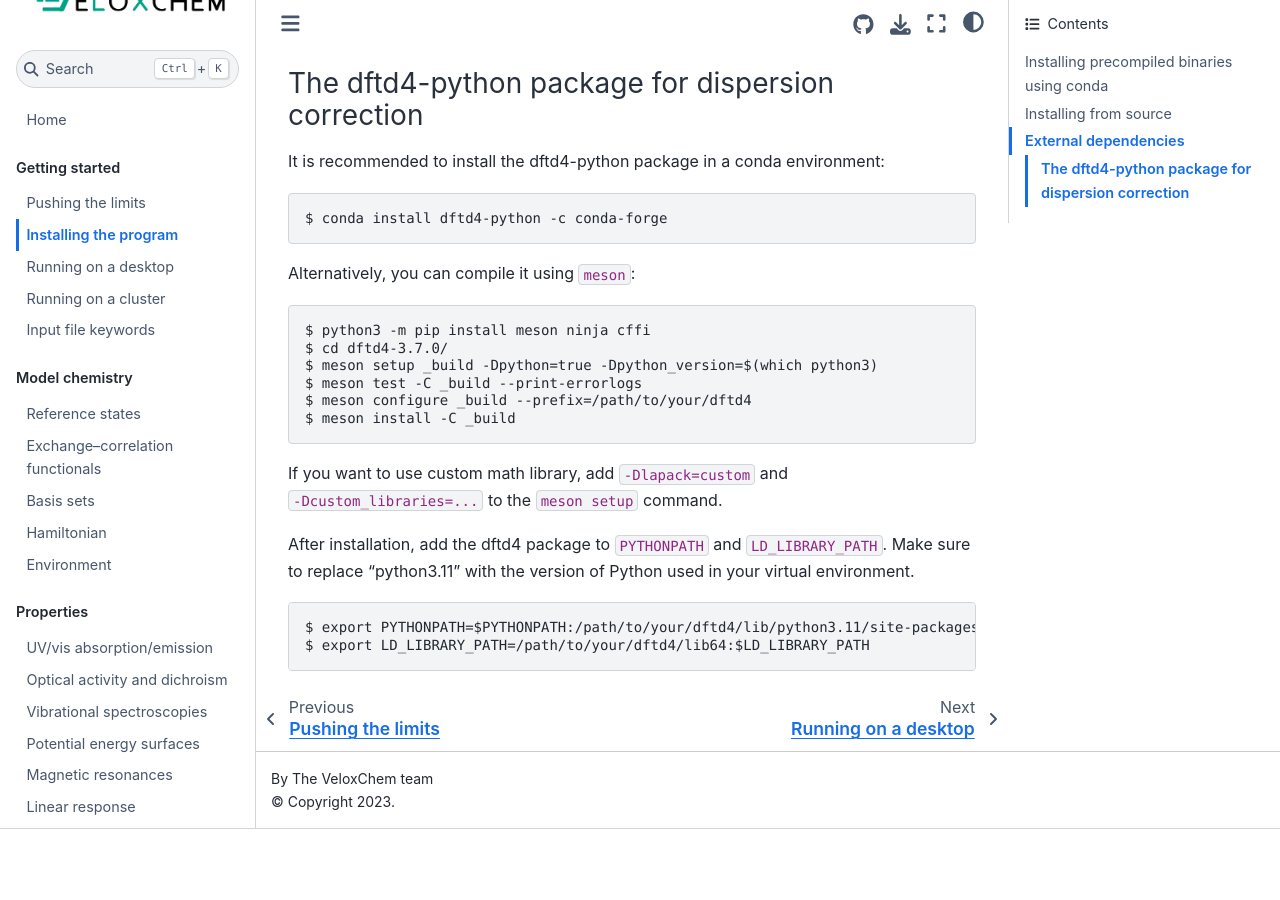
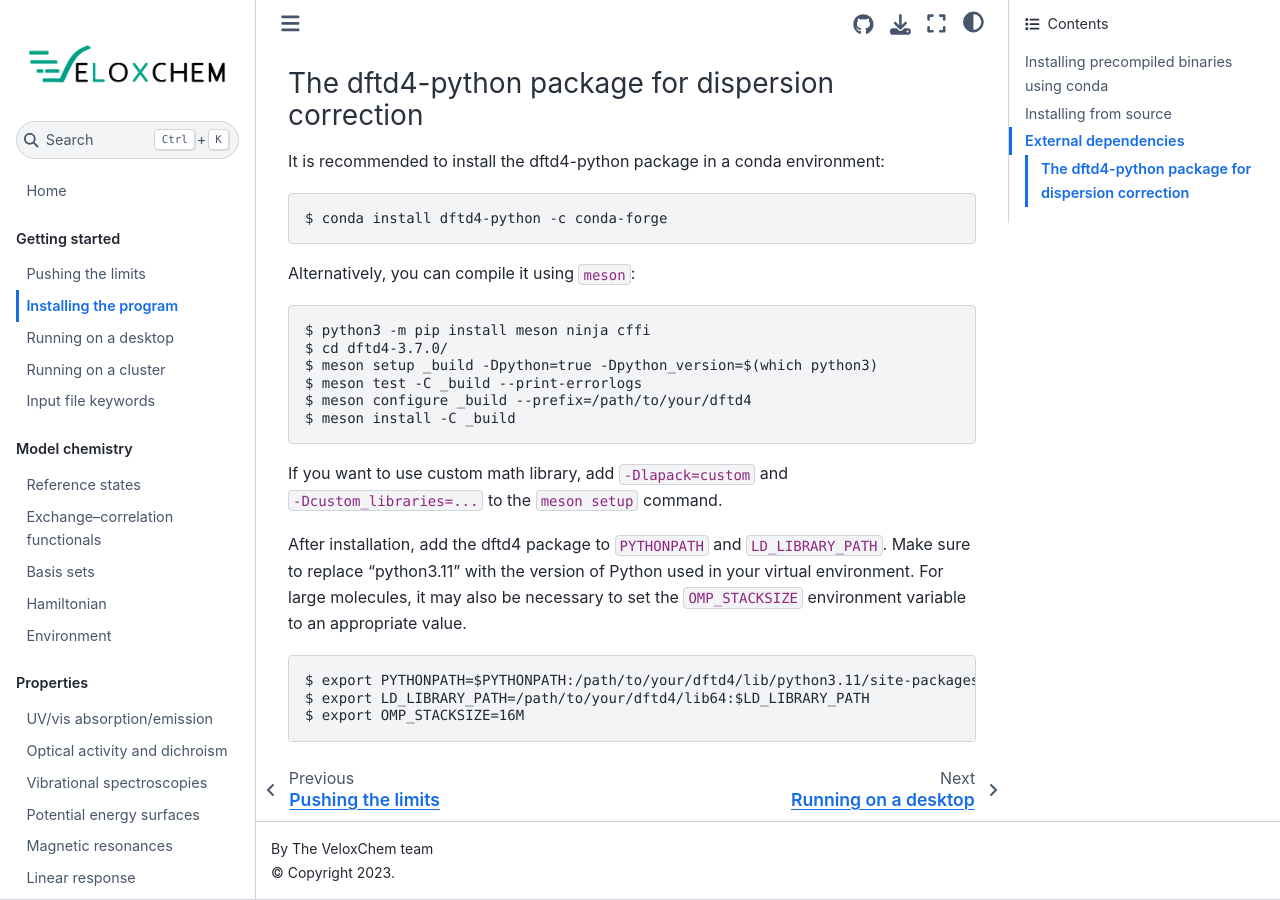
Before and after one commit to kthpanor/vlxman, a Jupyter Book: the page built from docs/installation.md, in a window 1280 px wide and 900 px high, scrolled down 7206 px. Built offline with Jupyter Book 1.0.4 settings and Sphinx 7.4.7 and the Sphinx Book theme 1.1.4, drawn with Linux system fonts in a browser that asks for light colours; before the commit the page ends 8035 px from its top, so only the background shows below that.

Commit message:
added OMP_STACKSIZE in docs/installation.md

````diff
--- a/docs/installation.md
+++ b/docs/installation.md
@@ -326,9 +326,11 @@ If you want to use custom math library, add `-Dlapack=custom` and
 
 After installation, add the dftd4 package to `PYTHONPATH` and `LD_LIBRARY_PATH`. Make sure to
 replace "python3.11" with the version of Python used in your virtual
-environment.
+environment. For large molecules, it may also be necessary to set the `OMP_STACKSIZE`
+environment variable to an appropriate value.
 
 ```
 $ export PYTHONPATH=$PYTHONPATH:/path/to/your/dftd4/lib/python3.11/site-packages
 $ export LD_LIBRARY_PATH=/path/to/your/dftd4/lib64:$LD_LIBRARY_PATH
+$ export OMP_STACKSIZE=16M
 ```
````
